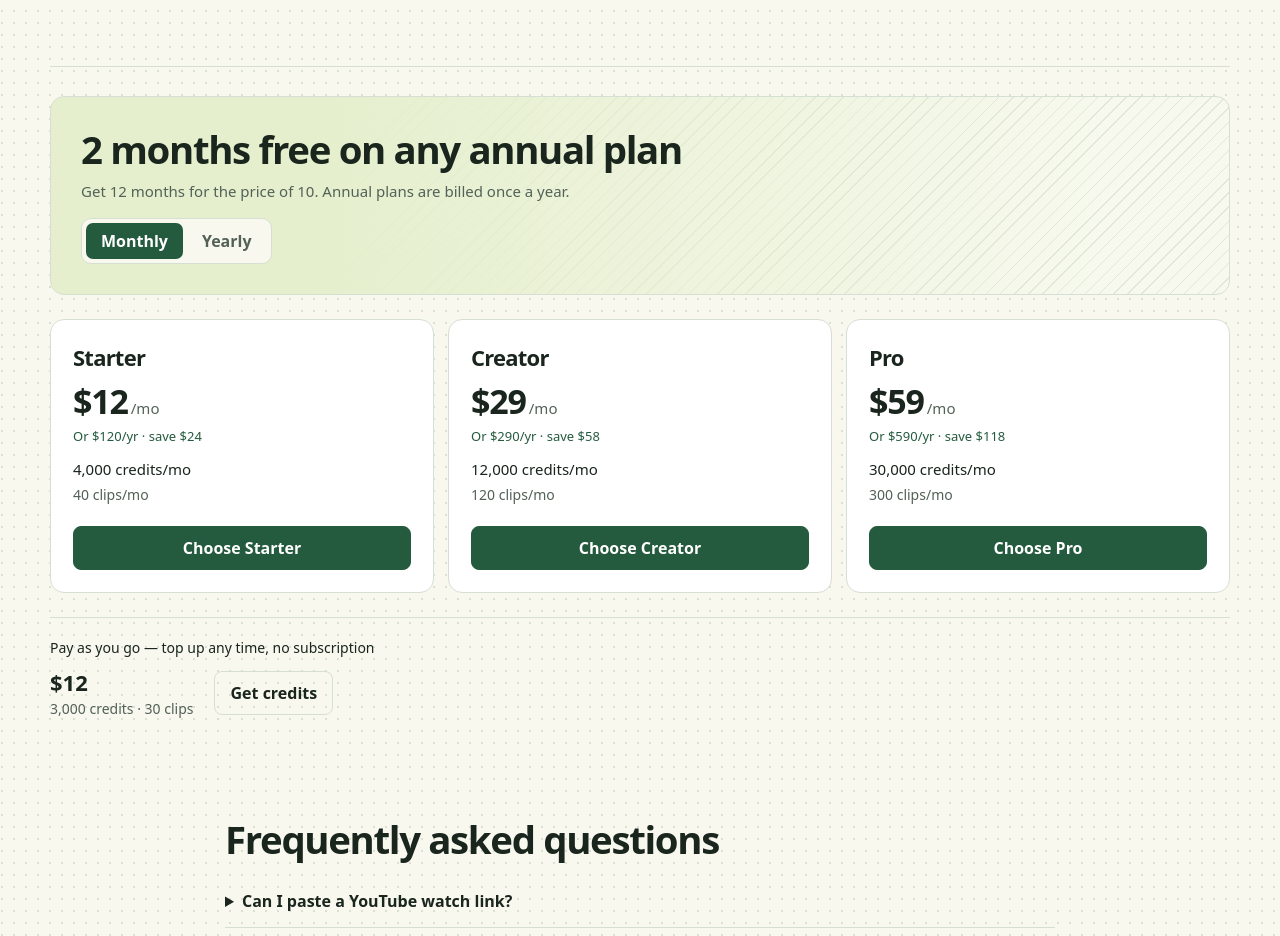
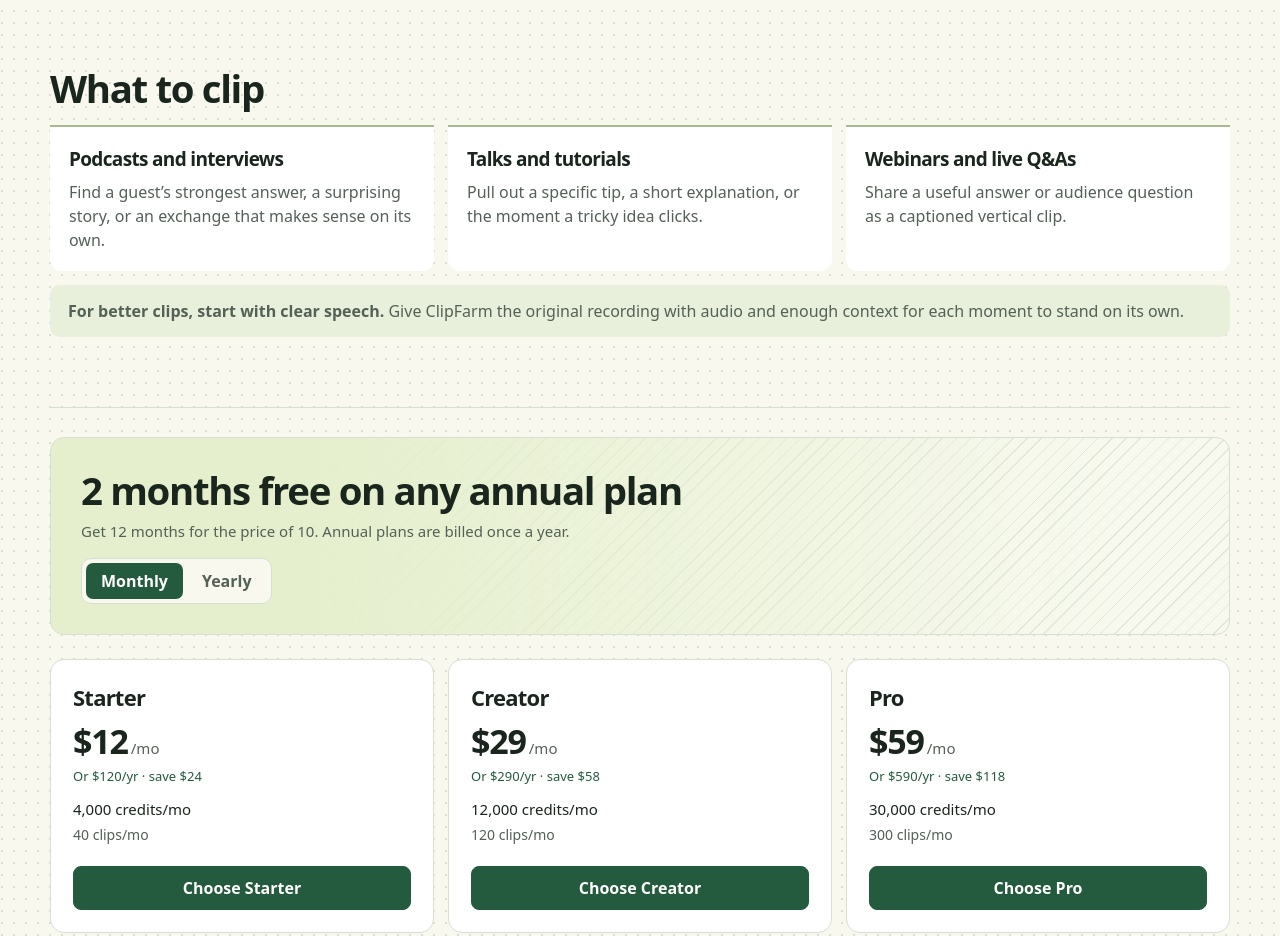
Before and after one commit to xmevans10/clipfarm, a website: page public/index.html in a window 1280 px wide. Shown: the part 1135-2071 px from the top of the page. Drawn offline with Linux system fonts and the light colour scheme; no server answers.

Commit message:
Add concise use cases and social metadata

```diff
--- a/public/index.html
+++ b/public/index.html
@@ -3,10 +3,18 @@
 <head>
   <meta charset="utf-8">
   <meta name="viewport" content="width=device-width,initial-scale=1">
-  <meta name="description" content="Turn one long video into the short clips worth posting. Choose how many and get captioned vertical MP4s.">
+  <meta name="description" content="Turn podcasts, interviews, and other speech-heavy videos into up to 10 captioned vertical MP4s for YouTube Shorts, Instagram Reels, and TikTok.">
+  <link rel="canonical" href="https://clipfarm.xmevans10.workers.dev/">
+  <meta property="og:type" content="website">
+  <meta property="og:site_name" content="ClipFarm">
+  <meta property="og:url" content="https://clipfarm.xmevans10.workers.dev/">
   <meta property="og:title" content="ClipFarm — Turn long videos into captioned shorts">
   <meta property="og:description" content="Turn long videos into captioned shorts. Get two months free on any annual ClipFarm plan.">
-  <meta property="og:image" content="/assets/diary-source.webp">
+  <meta property="og:image" content="https://clipfarm.xmevans10.workers.dev/assets/diary-source.webp">
+  <meta property="og:image:width" content="960">
+  <meta property="og:image:height" content="540">
+  <meta property="og:image:alt" content="A wide studio shot of the host and guests of The Diary of a CEO">
+  <meta name="twitter:card" content="summary_large_image">
   <meta name="theme-color" content="#f8f8ef">
   <title>ClipFarm — Turn long videos into captioned shorts</title>
   <link rel="icon" href="/assets/clipfarm-logo.png" type="image/png">
@@ -95,6 +103,25 @@
       </ol>
     </section>
 
+    <section class="shell use-cases" aria-labelledby="use-cases-title">
+      <h2 id="use-cases-title">What to clip</h2>
+      <div class="use-case-grid">
+        <article>
+          <h3>Podcasts and interviews</h3>
+          <p>Find a guest’s strongest answer, a surprising story, or an exchange that makes sense on its own.</p>
+        </article>
+        <article>
+          <h3>Talks and tutorials</h3>
+          <p>Pull out a specific tip, a short explanation, or the moment a tricky idea clicks.</p>
+        </article>
+        <article>
+          <h3>Webinars and live Q&amp;As</h3>
+          <p>Share a useful answer or audience question as a captioned vertical clip.</p>
+        </article>
+      </div>
+      <p class="source-tip"><strong>For better clips, start with clear speech.</strong> Give ClipFarm the original recording with audio and enough context for each moment to stand on its own.</p>
+    </section>
+
     <section id="pricing" class="shell pricing">
       <div class="pricing-head">
         <h2>2 months free on any annual plan</h2>
@@ -116,6 +143,14 @@
 
     <section class="shell faq" aria-labelledby="faq-title">
       <h2 id="faq-title">Frequently asked questions</h2>
+      <details>
+        <summary>What do I get to download?</summary>
+        <p>Each clip is a vertical 9:16 MP4 with captions already in the video. Download it and post it wherever you share short-form video.</p>
+      </details>
+      <details>
+        <summary>Will I always get the number of clips I request?</summary>
+        <p>ClipFarm may return fewer clips if the source doesn’t have enough usable moments. You only use credits for the clips it finishes.</p>
+      </details>
       <details>
         <summary>Can I paste a YouTube watch link?</summary>
         <p>ClipFarm accepts direct HTTPS links to MP4, MOV, or WebM files, from 20 seconds to 60 minutes. Use a video file you have permission to clip.</p>
--- a/public/style.css
+++ b/public/style.css
@@ -170,6 +170,29 @@ h1 em{font-style:normal;color:var(--accent)}
 .workflow li::marker{color:var(--accent);font-weight:600}
 .workflow h3{display:inline;font-size:19px}
 .workflow p{margin-top:8px;line-height:1.5}
+.use-cases {
+  padding: 0 0 clamp(36px, 6vw, 70px);
+}
+.use-case-grid {
+  display: grid;
+  grid-template-columns: repeat(3, minmax(0, 1fr));
+  gap: 14px;
+  margin-top: 14px;
+}
+.use-case-grid article {
+  padding: 19px;
+  border-top: 2px solid #a6bb8d;
+  border-radius: 0 0 12px 12px;
+  background: var(--panel);
+}
+.use-case-grid h3{font-size:19px}
+.use-case-grid p,.source-tip{margin-top:8px;line-height:1.5}
+.source-tip {
+  margin-top: 14px;
+  padding: 14px 18px;
+  border-radius: 10px;
+  background: #e8efdb;
+}
 .faq{max-width:830px}
 .faq h2{margin-bottom:14px}
 .faq details{border-bottom:1px solid var(--line);padding:15px 0}
@@ -248,7 +271,7 @@ dialog{padding:0;background:var(--panel);border:1px solid var(--line);border-rad
   .counter button{min-width:30px}
   #generate{grid-column:1/-1}
   .pricing{gap:18px}
-  .tier-grid,.workflow ol{grid-template-columns:1fr}
+  .tier-grid,.workflow ol,.use-case-grid{grid-template-columns:1fr}
   .pack{width:100%;justify-content:space-between}
   footer{align-items:flex-start;justify-content:center;flex-direction:column;gap:9px;padding-block:14px}
   .result-grid{grid-template-columns:repeat(2,minmax(0,1fr))}
```
